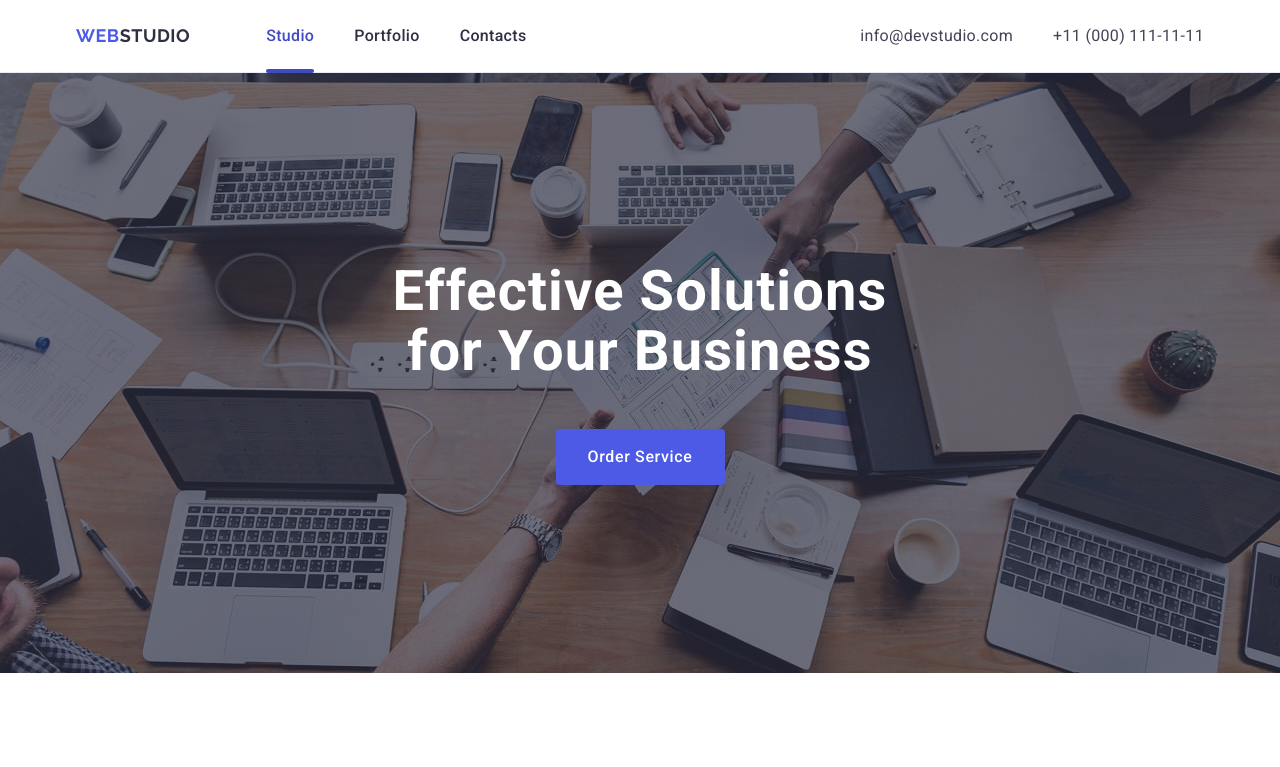
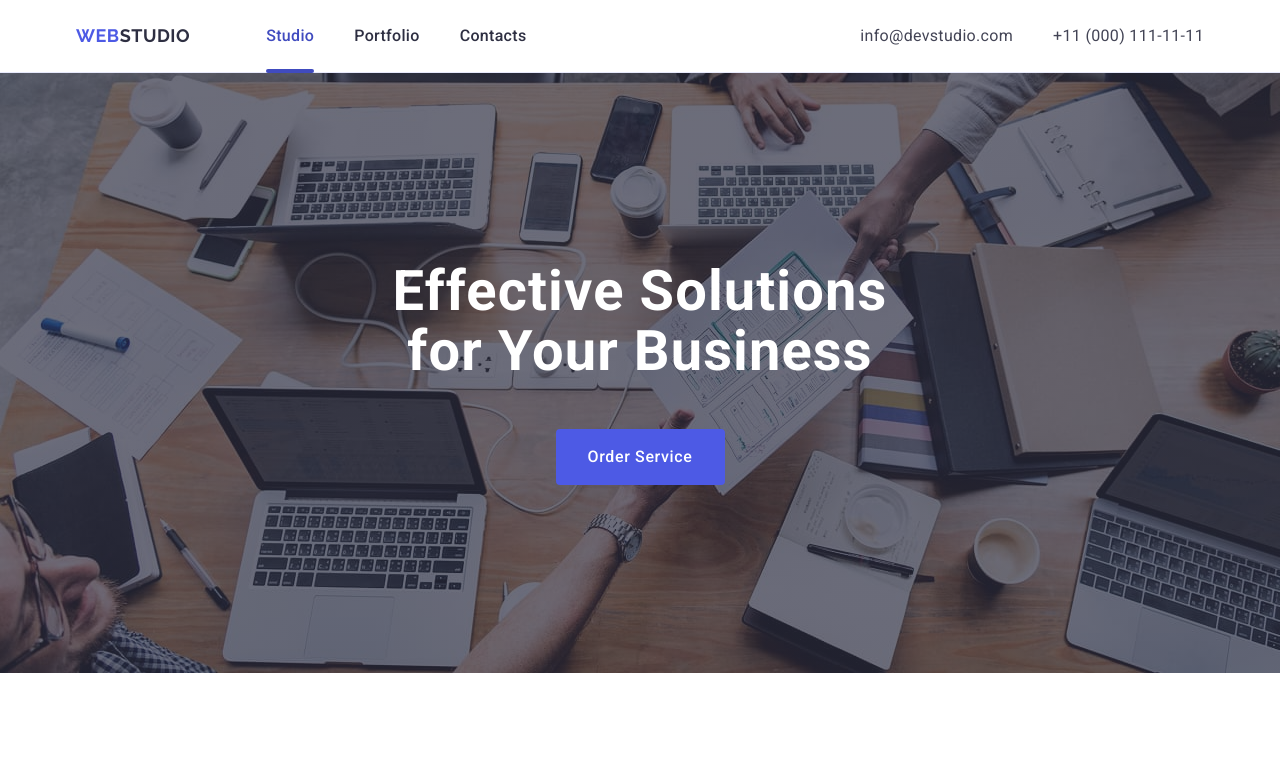
Before and after one commit to Andriyg911/goit-markup-hw-04, a plain HTML site: page index.html in a window 1280 px wide. Shown: the top 767 px of the page. Drawn offline with nearby package versions, Linux system fonts and the light colour scheme.

Commit message:
Add files via upload

```diff
--- a/css/styles.css
+++ b/css/styles.css
@@ -46,6 +46,9 @@ body {
   font-weight: 400;
   color: #434455;
   background-color: #FFFFFF;
+
+
+
 }
 /*#region header*/
 .header {
@@ -148,10 +151,10 @@ padding-top: 188px;
 padding-bottom: 188px;
 background-color: #2e2f42;
 background-image: linear-gradient(rgba(46, 47, 66, 0.7),rgba(46, 47, 66, 0.7)), url(../images/peopleoffice.jpg),url(#2E2F42);
+background-repeat: no-repeat;
+background-size: cover;
 max-width: 1440px;
-background-repeat: no-repeat;
-background-position: center;
-background-size: cover;
+margin: 0  auto;
 }
 .effective-solutions-h {
   font-weight: 700;
@@ -181,7 +184,7 @@ margin-top: 48px;
 height: 56px;
 border: none;
 border-radius: 4px;
-background-color 250ms cubic-bezier(0.4, 0, 0.2, 1);
+transition: background-color 250ms cubic-bezier(0.4, 0, 0.2, 1);
 }
 .effective-solutions-button:hover,
 .effective-solutions-button:focus {
```
